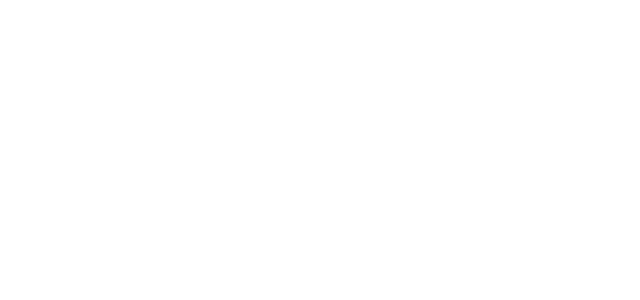
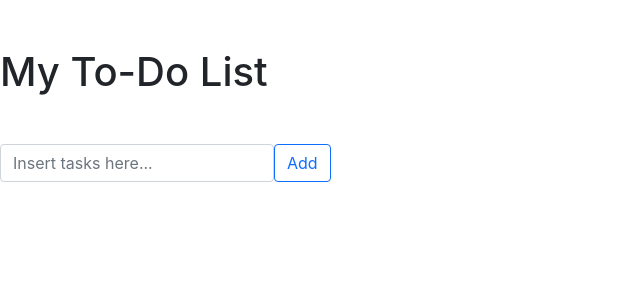
Before and after one commit to maurogoyeneche/todo-list, a React (Create React App) app: page / in a window 1280 px wide. Shown: the top 300 px of the page, without its empty margins (0-640 px from the left). Built offline with nearby package versions, Linux system fonts and the light colour scheme.

Commit message:
state with inteface -> input test

```diff
--- a/src/App.tsx
+++ b/src/App.tsx
@@ -1,7 +1,12 @@
 import React from 'react';
+import InsertTask from 'components/InsertTask/InsertTask';
+
 function App() {
   return (
     <div className="App">
+      <h1 className="mt-5 text-start mb-5">My To-Do List</h1>
+      <InsertTask/>
+
 
     </div>
   )
--- /dev/null
+++ b/src/components/InsertTask/InsertTask.tsx
@@ -0,0 +1,56 @@
+import React, { useState } from 'react';
+
+interface Task {
+    task: string;
+};
+
+
+const InsertTask = () => {
+  const [task, setTasks] = useState<Task[]>([]);
+  console.log(task)
+	const [inputValue, setInputValue] = useState('');
+
+	const addTask = (e:any) => {
+    e.preventDefault();
+    setTasks([...task, {task: inputValue}]);
+
+
+	};
+
+	return (
+		<div>
+			<form action='' className='d-flex '>
+				<label htmlFor='task'>
+					<input
+						id='task'
+						className='form-control'
+						type='text'
+						name='task'
+            value={inputValue}
+						placeholder='Insert tasks here...'
+            onChange={(
+              ev: React.ChangeEvent<HTMLInputElement>,
+          ): void => setInputValue(ev.target.value)}
+					/>
+				</label>
+				<button
+					type='button'
+					className='btn btn-outline-primary'
+					onClick={(e) => addTask(e)}
+				>
+					Add
+				</button>
+        <p>{inputValue}</p>
+
+			</form>
+			<ul className='list-group'>
+				{task && task.map(task =><li key={Math.random()} className='list-group-item border-0'>{task.task}</li> )}
+			</ul>
+      	{/* <ul className='list-group'>
+        	<li  className='list-group-item border-0'>{task?.task}</li>
+			</ul> */}
+		</div>
+	);
+};
+
+export default InsertTask;
--- a/src/index.tsx
+++ b/src/index.tsx
@@ -3,10 +3,23 @@
 import './index.css';
 import App from './App';
 import reportWebVitals from './reportWebVitals';
+import { Provider } from 'react-redux';
+
+import {reducer} from './redux/reducers/reducer'
+import { createStore,  } from 'redux';
+import { devToolsEnhancer  } from 'redux-devtools-extension';
+
+const store = createStore(
+  reducer,
+  devToolsEnhancer({})
+);
 
 ReactDOM.render(
   <React.StrictMode>
+    <Provider store={store}>
+
     <App />
+    </Provider>
   </React.StrictMode>,
   document.getElementById('root')
 );
--- /dev/null
+++ b/src/redux/reducers/reducer.tsx
@@ -0,0 +1,10 @@
+export function reducer(state = { tasks: Array }, action:any) {
+  switch (action.type) {
+    case 'counter/incremented':
+      return { ...state }
+    case 'counter/decremented':
+      return { ...state }
+    default:
+      return state
+  }
+}
```
Also changed, not shown: package.json (+20 -7 lines), .eslintrc.json (deleted), .prettierrc.json, 1 other file (tests, documents, lock files or other folders).
